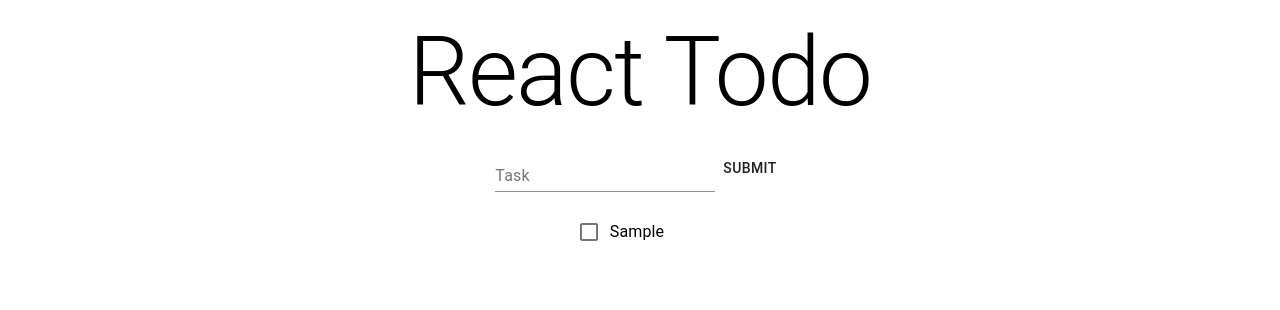
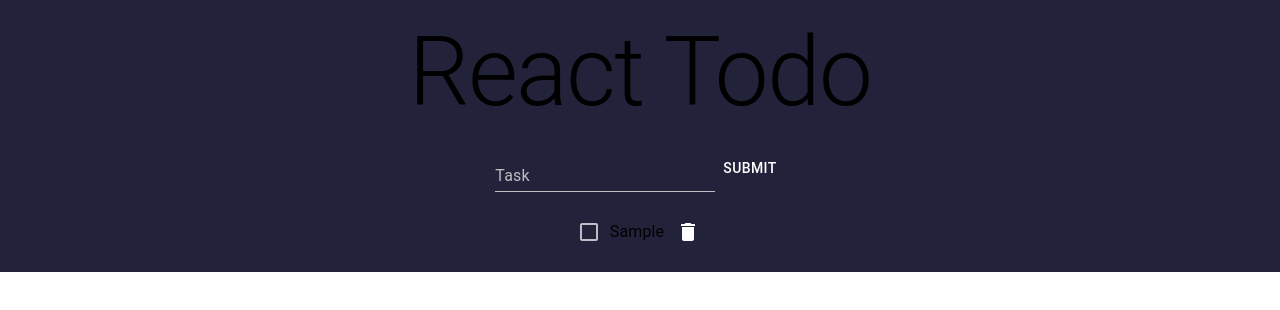
Before and after one commit to KerenPro/to-do, a React (Create React App) app: page / in a window 1280 px wide. Both pictures are taken after typing "Sample" into the empty fields and a click on the button "SUBMIT". Shown: the top 310 px of the page. Built offline with nearby package versions, Linux system fonts and the light colour scheme.

Commit message:
material ui + trash icon fix

```diff
--- a/package.json
+++ b/package.json
@@ -5,6 +5,7 @@
   "private": true,
   "dependencies": {
     "@material-ui/core": "^4.11.3",
+    "@material-ui/icons": "^4.11.2",
     "@testing-library/jest-dom": "^5.11.10",
     "@testing-library/react": "^11.2.5",
     "@testing-library/user-event": "^12.8.3",
--- a/public/index.html
+++ b/public/index.html
@@ -9,6 +9,7 @@
       name="description"
       content="Web site created using create-react-app"
     />
+    <link rel="stylesheet" href="https://fonts.googleapis.com/icon?family=Material+Icons">
     <link rel="apple-touch-icon" href="%PUBLIC_URL%/logo192.png" />
     <!--
       manifest.json provides metadata used when your web app is installed on a
--- a/src/App.css
+++ b/src/App.css
@@ -26,18 +26,12 @@ li {
 }
 
 .App-header {
-  background-color: #282c34;
   min-height: 100vh;
   display: flex;
   flex-direction: column;
   align-items: center;
   justify-content: center;
   font-size: calc(10px + 2vmin);
-  color: white;
-}
-
-.App-link {
-  color: #61dafb;
 }
 
 @keyframes App-logo-spin {
--- a/src/components/Todo/Todo.js
+++ b/src/components/Todo/Todo.js
@@ -1,5 +1,5 @@
 import {Checkbox, IconButton, ListItem, Typography} from "@material-ui/core";
-import CloseIcon from "@material-ui/core/Icon"
+import DeleteIcon from '@material-ui/icons/Delete';
 import React from "react";
 
 function Todo(props){
@@ -18,8 +18,8 @@ function Todo(props){
             <Typography variant="body1"
             style={{textDecoration: props.todo.completed ? "line-through" : null}}
             >{props.todo.task}</Typography>
-            <IconButton onClick={handleRemoveClick} >
-                <CloseIcon/>
+            <IconButton aria-label="delete" onClick={handleRemoveClick}>
+                <DeleteIcon />
             </IconButton>
         </ListItem>
     );
--- a/src/components/TodoForm/TodoForm.js
+++ b/src/components/TodoForm/TodoForm.js
@@ -1,9 +1,12 @@
 import {Button, TextField} from "@material-ui/core";
 import React, {useState} from "react";
 import uuid from 'react-uuid';
+//import {makeStyles} from '@material-ui/core/styles';
+
+//const useStyles = makeStyles((theme) => ({}));
 
 function TodoForm(props) {
-
+    //const classes = useStyles();
     const [todo, setTodo] = useState({
         id: "",
         task: "",
--- a/src/index.js
+++ b/src/index.js
@@ -3,10 +3,31 @@ import ReactDOM from 'react-dom';
 import './index.css';
 import App from './App';
 import reportWebVitals from './reportWebVitals';
+import { createMuiTheme, ThemeProvider} from '@material-ui/core/styles';
+
+const todoTheme = createMuiTheme({
+  palette: {
+    primary: {
+      main: '#F2E9E4',
+    },
+    secondary: {
+      main: '#C9ADA7',
+    },
+    background: {
+        main: '#22223B',
+    },
+    list: {
+        main: '#9A8C98'
+    },
+    type: 'dark'
+  },
+});
 
 ReactDOM.render(
   <React.StrictMode>
-    <App />
+   <ThemeProvider theme={todoTheme}>
+      <App />
+    </ThemeProvider>
   </React.StrictMode>,
   document.getElementById('root')
 );
```
Also changed, not shown: 1 other file (tests, documents, lock files or other folders).
